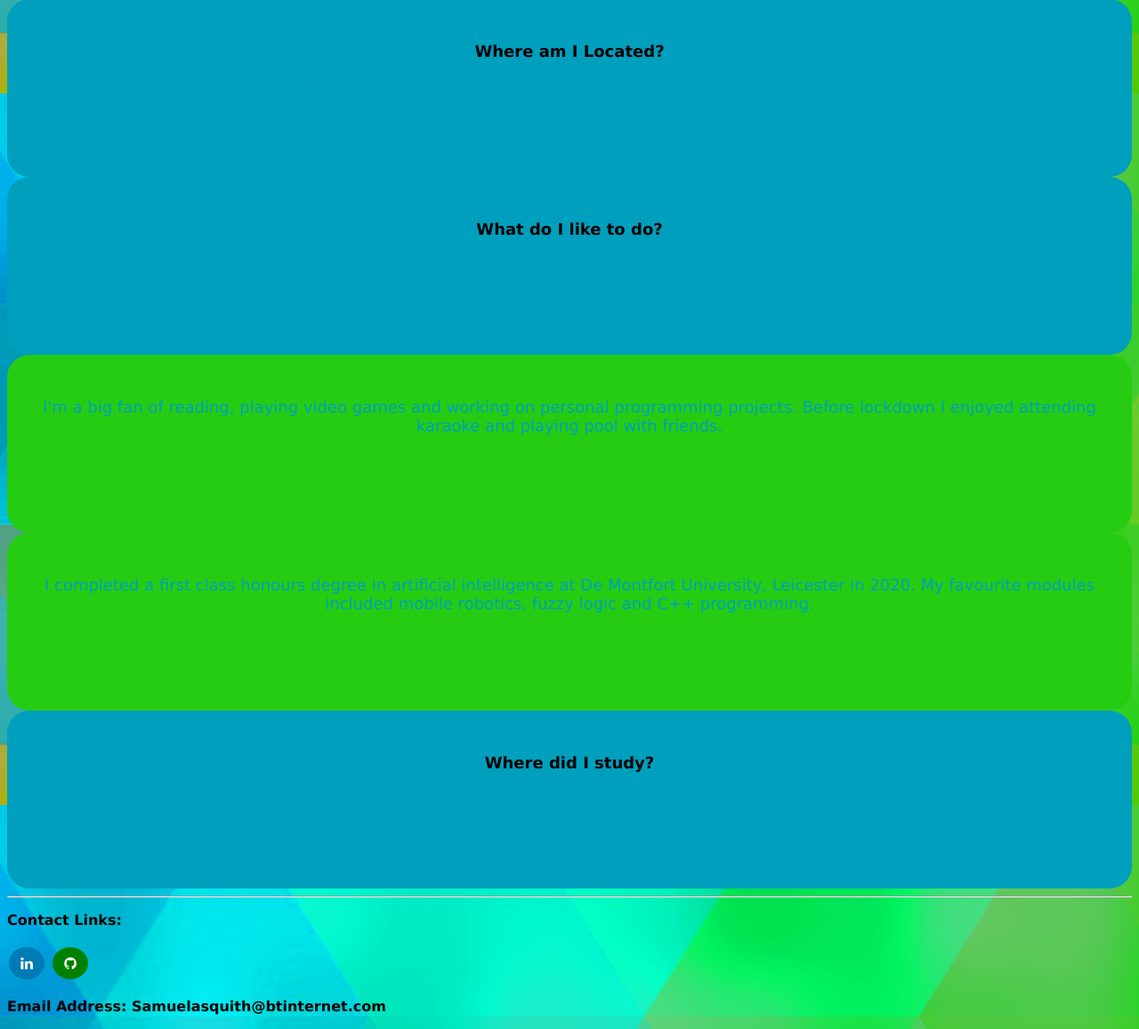
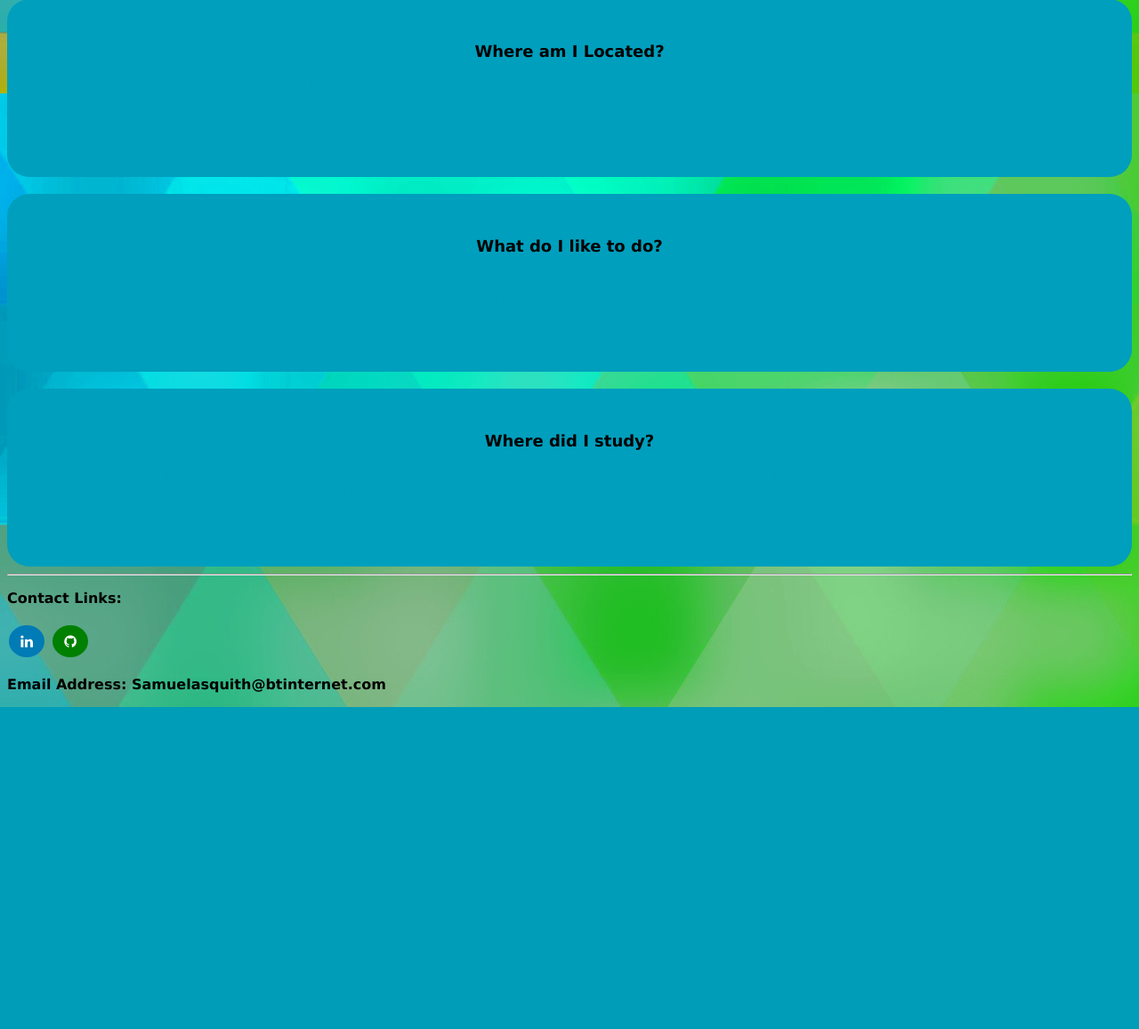
Before and after one commit to Sboncio/website, a Flask app: page / in a window 1280 px wide. Shown: the part 695-1852 px from the top of the page at 89% size. After the commit the page ends 1490 px from the top, so only its background shows below. Run offline with Flask 2, Linux system fonts and the light colour scheme.

Commit message:
Test formatting

```diff
--- a/app/application/templates/home.html
+++ b/app/application/templates/home.html
@@ -23,7 +23,9 @@
         </p>
         </div>
     </div>
+
     <br>
+
     <div class="clearfix">
         <div class="box">
         <p><b>Where am I Located?</b></p>
@@ -33,21 +35,28 @@
         </p>
         </div>
     </div>
+
+    <br>
+
     <div class="clearfix">
-        <div class="box" style="background-color: rgb(0,159,189)">
+        <div class="box">
         <p><b>
             What do I like to do?
         </b></p>
-        </div>
-        <div class="box" style="background-color: rgb(38,204,18)">
         <p>I'm a big fan of reading, playing video games and
             working on personal programming projects. Before lockdown
             I enjoyed attending karaoke and playing pool with friends.
         </p>
         </div>
     </div>
+
+    <br>
+
     <div class="clearfix">
-        <div class="box" style="background-color: rgb(38,204,18)">
+        <div class="box">
+        <p><b>
+            Where did I study?
+        </b></p>
         <p>
             I completed a first class honours degree in artificial
             intelligence at De Montfort University, Leicester in 2020. My
@@ -55,11 +64,6 @@
             C++ programming.
         </p>
         </div>
-        <div class="box" style="background-color: rgb(0,159,189)">
-        <p><b>
-            Where did I study?
-        </b></p>
-        </div>
     </div>
 
 {% endblock %}
```
